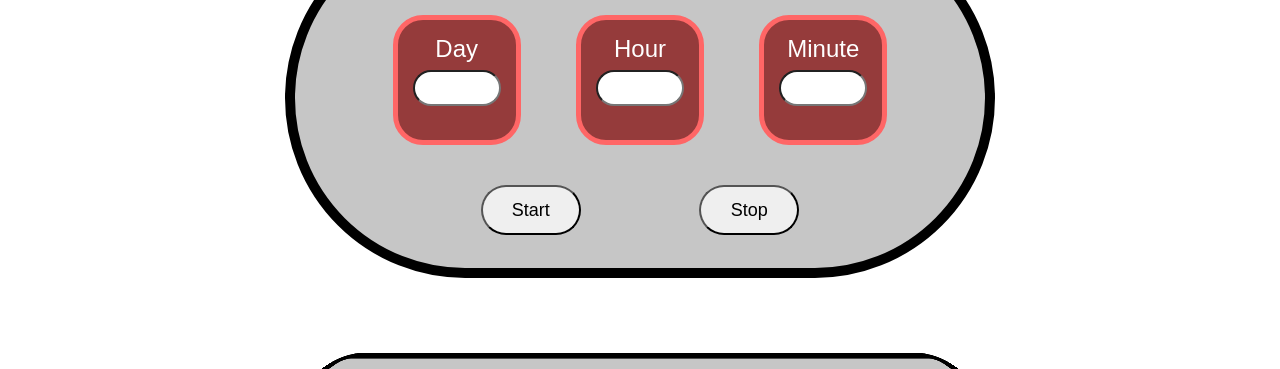
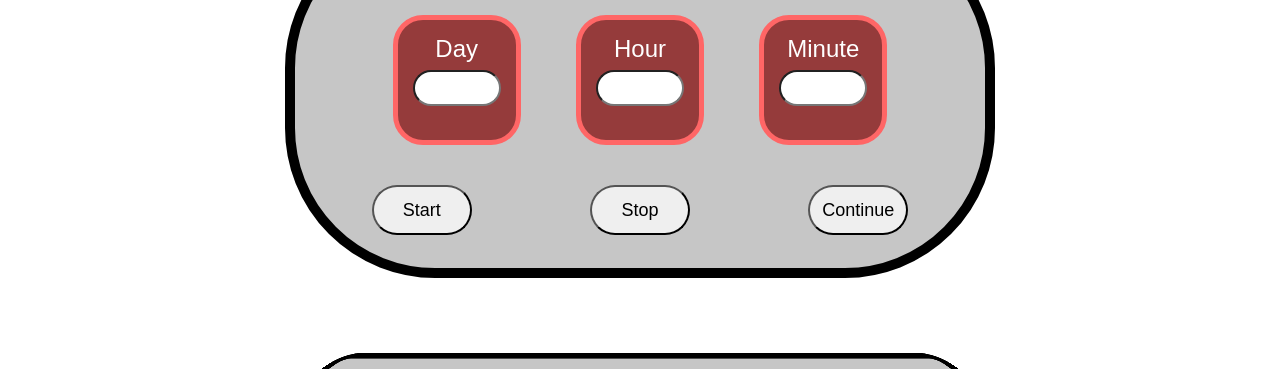
Before and after one commit to tactipus/countdown-timer, a plain HTML site: page index.html in a window 1280 px wide. Shown: the part 162-531 px from the top of the page. Drawn offline with Linux system fonts and the light colour scheme.

Commit message:
Add continue button

```diff
--- a/countdown_timer.js
+++ b/countdown_timer.js
@@ -82,5 +82,10 @@ function stopTimer() {
     clearInterval(countdownTimer);
 };
 
+function continueTimer() {
+    startTimer();
+    intervalID = setInterval(startTimer, 1000);
+};
+
 // startButton.addEventListener('click', startTimer);
 // stopButton.addEventListener('click', stopTimer);
--- a/index.html
+++ b/index.html
@@ -31,6 +31,7 @@
 
         <button id="start" onclick=startTimer()>Start</button>
         <button id="stop" onclick=stopTimer()>Stop</button>
+        <button id="continue" onclick=continueTimer()>Continue</button>
     </div>
 
     <div id="display">
--- a/styles.css
+++ b/styles.css
@@ -38,7 +38,7 @@ body::before {
     grid-template-rows: auto minmax(0,0.75fr);
     gap: 5px;
     border: 10px solid black;
-    border-radius: 300px;
+    border-radius: 150px;
     padding: 20px;
     background: rgba(128,128,128, 0.45);
 }
@@ -54,7 +54,7 @@ body::before {
 }
 
 #timer > #start {
-    grid-column: 1 / 3;
+    grid-column: 1 / 2;
     grid-row: 3 / 4;
     height: 50px;
     width: 100px;
@@ -64,7 +64,17 @@ body::before {
 }
 
 #timer > #stop {
-    grid-column: 2 / 4;
+    grid-column: 2 / 3;
+    grid-row: 3 / 4;
+    height: 50px;
+    width: 100px;
+    font-size: large;
+    border-radius: 50px;
+    margin: auto;
+}
+
+#timer > #continue {
+    grid-column: 3 / 4;
     grid-row: 3 / 4;
     height: 50px;
     width: 100px;
```
